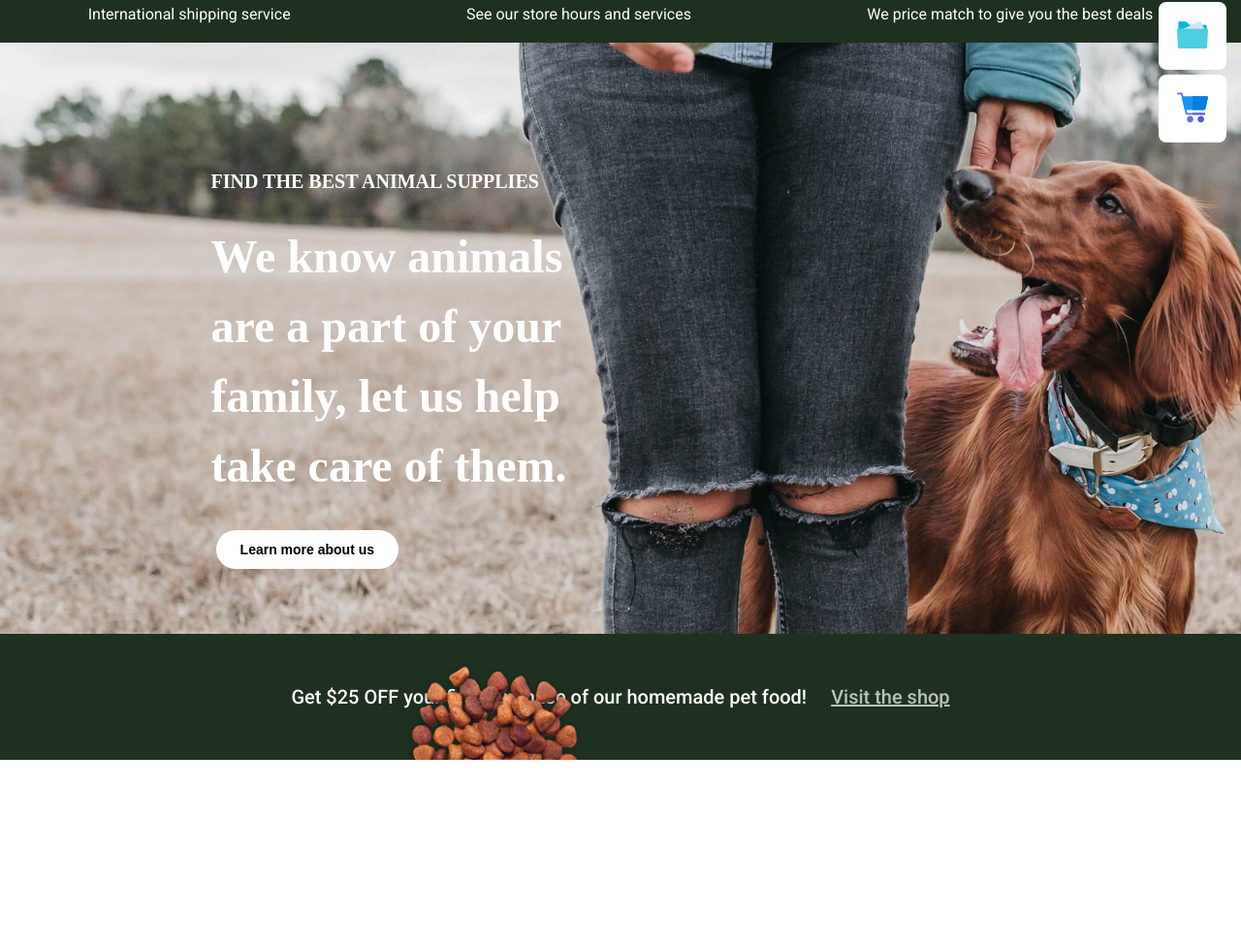
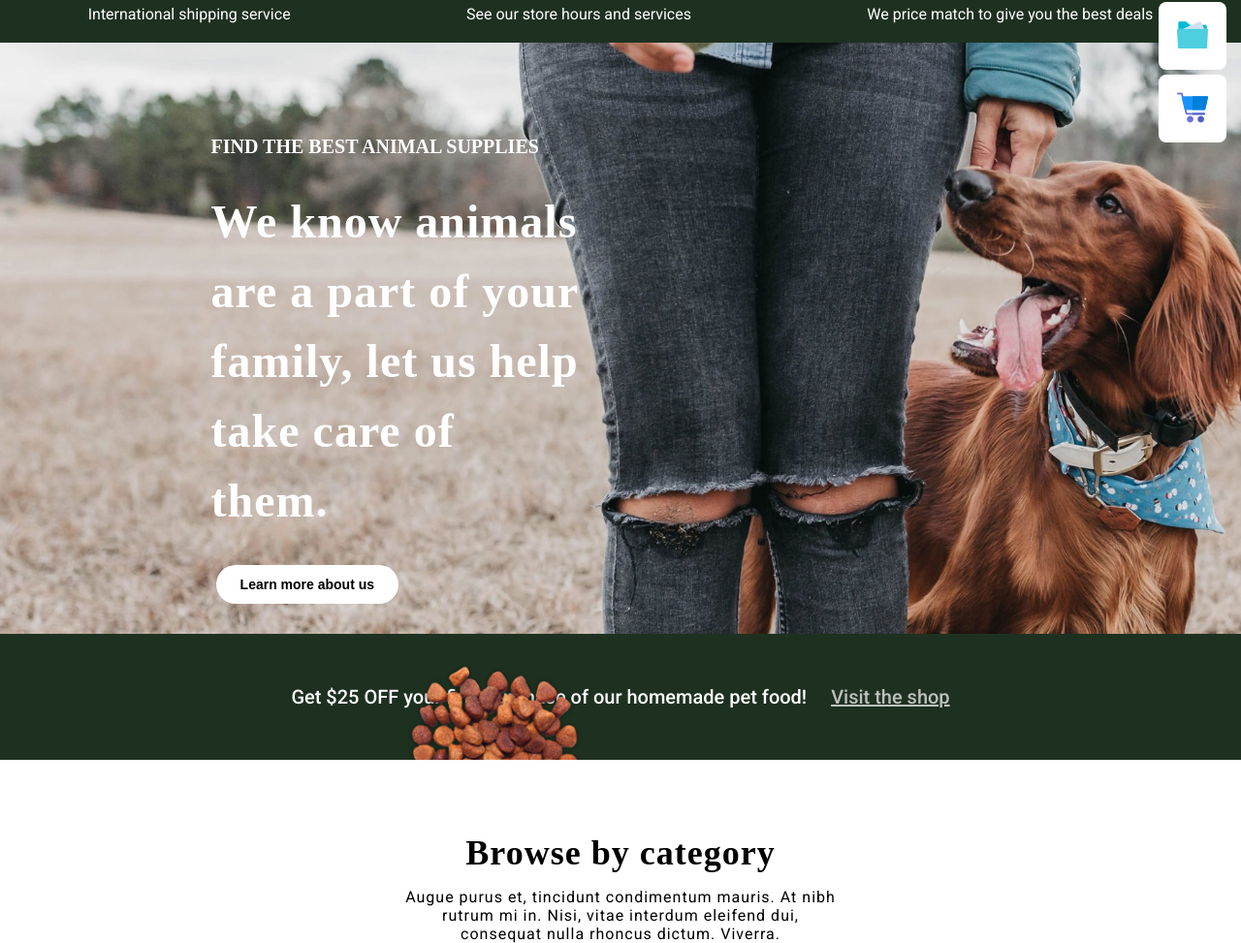
Before and after one commit to glSpisto-92/proj-html-vuejs, a website: page index.html in a window 1280 px wide. Shown: the part 153-1126 px from the top of the page at 97% size. Before the commit the page ends 937 px from the top, so only its background shows below. Drawn offline with nearby package versions, Linux system fonts and the light colour scheme; a web font is replaced by a local one.

Commit message:
Aggiunta introduzione sezioni/categorie

```diff
--- a/Partials/header.scss
+++ b/Partials/header.scss
@@ -144,6 +144,7 @@
       color: #fff;
       font-family: 'Goudy Bookletter 1911', serif;
       line-height: 1.5;
+      letter-spacing: 1px;
     }
     button{
       background: #fff;
@@ -173,5 +174,4 @@
   & .shopping_cart{
     top: 90px;
   }
-
 }
--- a/Partials/main.scss
+++ b/Partials/main.scss
@@ -1 +1,16 @@
 // MAIN (sezioni varie...)
+// categories title
+.categories_text{
+  text-align: center;
+  max-width: 35%;
+
+  & h2{
+    font-size: $fontMediumL;
+    font-family: 'Goudy Bookletter 1911', serif;
+    letter-spacing: 1px;
+  }
+  & p{
+    font-family: 'Roboto', sans-serif;
+    letter-spacing: 1px;
+  }
+}
--- a/index.html
+++ b/index.html
@@ -81,12 +81,17 @@
             <div class="shopping_cart">
               <img src="img/cart.png" alt="">
             </div>
-            <!-- <div class="icon1"><i class="fas fa-id-card-alt"></i></div> -->
-            <!-- <div class="icon2"><i class="fas fa-shopping-cart"></i></div> -->
           </div>
         </div>
     </div>
     </header>
+    <!-- MAIN (sezioni shop/categorie e informazioni) -->
+    <main>
+      <div class="categories_text container mt-75">
+        <h2>Browse by category</h2>
+        <p class="mt-15">Augue purus et, tincidunt condimentum mauris. At nibh rutrum mi in. Nisi, vitae interdum eleifend dui, consequat nulla rhoncus dictum. Viverra.</p>
+      </div>
+    </main>
 
 
 
--- a/src/app.scss
+++ b/src/app.scss
@@ -15,7 +15,7 @@ a, li{
 
 }
 
-@for $i from 1 through 5 {
+@for $i from 1 through 8 {
   .mt-#{15 * $i} {
     margin-top: 15px * $i;
   }
```
Also changed, not shown: dist/app.css.
